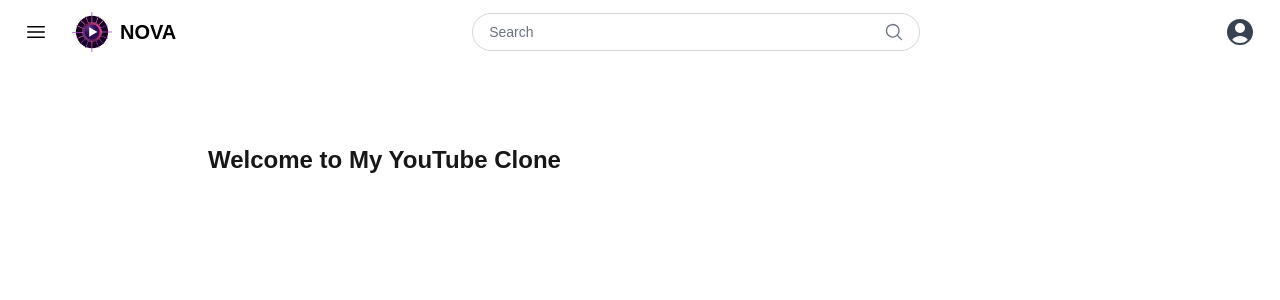
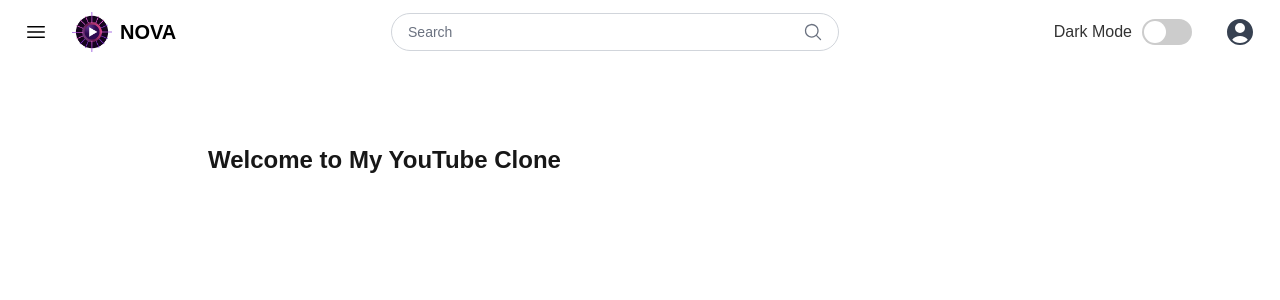
Before and after one commit to QuantumCubed/NOVA, a Next.js app in the folder nova-ui/: page / in a window 1280 px wide. Shown: the top 300 px of the page. Built offline with nearby package versions, Linux system fonts and the light colour scheme.

Commit message:
dark mode toggle added

```diff
--- /dev/null
+++ b/nova-ui/src/app/components/ColorModeToggle.tsx
@@ -0,0 +1,41 @@
+// src/app/components/ColorModeToggle.tsx
+import { useEffect, useState } from 'react';
+
+const ColorModeToggle = () => {
+    const [darkMode, setDarkMode] = useState(false); // Default to light mode
+
+    useEffect(() => {
+        const currentTheme = window.localStorage.getItem('theme'); // Check theme from local storage
+        if (currentTheme === 'dark') {
+            setDarkMode(true);
+            document.documentElement.classList.add('dark');
+        } else {
+            document.documentElement.classList.remove('dark');
+        }
+    }, []);
+
+    const toggleDarkMode = () => {
+        const newDarkMode = !darkMode;
+        setDarkMode(newDarkMode);
+        document.documentElement.classList.toggle('dark', newDarkMode);
+        window.localStorage.setItem('theme', newDarkMode ? 'dark' : 'light');
+    };
+
+    return (
+        <div className="color-mode-toggle-container">
+            <span className="color-mode-label">Dark Mode</span>
+            <div className="switch">
+                <input
+                    id="dark-mode-switch"
+                    type="checkbox"
+                    checked={darkMode}
+                    onChange={toggleDarkMode}
+                    className="color-mode-input"
+                />
+                <span className="slider round"></span>
+            </div>
+        </div>
+    );
+};
+
+export default ColorModeToggle;
--- a/nova-ui/src/app/components/Header.tsx
+++ b/nova-ui/src/app/components/Header.tsx
@@ -7,6 +7,7 @@ import LogoButton from "./LogoButton";
 import SearchBar from "./SearchBar";
 import UserProfileButton from "./UserProfileButton";
 import Sidebar from "./Sidebar";
+import ColorModeToggle from "./ColorModeToggle"; // Import the toggle component
 
 const Header: React.FC = () => {
   const [isSidebarOpen, setIsSidebarOpen] = useState(false);
@@ -33,7 +34,11 @@ const Header: React.FC = () => {
           <SearchBar />
         </div>
 
-        {/* Right Section: User/Profile Button */}
+        {/* Right Section: Dark Mode Toggle and User/Profile Button */}
+        <div className="color-mode-toggle-container">
+          <ColorModeToggle /> {/* Placed inside a dedicated div */}
+        </div>
+
         <div className="header-right-section">
           <UserProfileButton />
         </div>
--- a/nova-ui/src/app/globals.css
+++ b/nova-ui/src/app/globals.css
@@ -1,4 +1,4 @@
-/* src/app/globals.css */
+/* globals.css */
 @tailwind base;
 @tailwind components;
 @tailwind utilities;
@@ -7,6 +7,12 @@ body {
   color: #171717;
   background: #ffffff;
   font-family: Arial, Helvetica, sans-serif;
+}
+
+/* Dark mode styles */
+.dark body {
+  background: #333;
+  color: #f4f4f4;
 }
 
 @layer components {
@@ -25,7 +31,7 @@ body {
   }
 
   .header-right-section {
-    @apply flex items-center space-x-4; /* space-x-4 = 1rem */
+    @apply flex items-center; /* Adjusted to control spacing individually */
   }
 
   /* Button Components */
@@ -52,7 +58,7 @@ body {
 
   /* UserProfileButton Component */
   .user-profile-button {
-    @apply p-2 focus:outline-none; /* p-2 = 0.5rem */
+    @apply ml-2 p-2 focus:outline-none; /* Reduced left margin for less spacing */
   }
 
   .user-profile-icon {
@@ -81,6 +87,69 @@ body {
     @apply w-5 h-5 text-gray-500; /* w-5 = 1.25rem, h-5 = 1.25rem */
   }
 
-  /* Sidebar Component */
-  /* Sidebar styles are handled within the Sidebar component using Tailwind classes */
+  /* Color Mode Toggle Container */
+  .color-mode-toggle-container {
+    @apply flex items-center justify-center mr-2; /* Reduced right margin for less spacing */
+  }
+
+  .color-mode-label {
+    font-size: 16px;
+    color: #333;
+    margin-right: 10px; /* space between the label and the switch */
+    user-select: none; /* prevent text selection */
+    cursor: default; /* ensure the cursor doesn't suggest interactivity */
+  }
+
+  /* Styling for the switch (checkbox) to make it look like a toggle */
+  .switch {
+    position: relative;
+    display: inline-block;
+    width: 50px;  /* width of the switch */
+    height: 26px; /* height of the switch */
+  }
+
+  .switch input {
+    position: absolute;
+    opacity: 0; /* hide the input */
+    width: 100%;
+    height: 100%;
+    cursor: pointer; /* ensure it's clickable */
+    z-index: 2; /* make sure the input is clickable over the slider */
+  }
+
+  .slider {
+    position: absolute;
+    cursor: pointer;
+    top: 0;
+    left: 0;
+    right: 0;
+    bottom: 0;
+    background-color: #ccc; /* off background color */
+    transition: .4s;
+    border-radius: 26px;
+  }
+
+  .slider:before {
+    position: absolute;
+    content: "";
+    height: 22px;  /* Diameter of the slider */
+    width: 22px;   /* Diameter of the slider */
+    left: 2px;
+    bottom: 2px;
+    background-color: white;
+    transition: .4s;
+    border-radius: 50%;
+  }
+
+  input:checked + .slider {
+    background-color: #2196F3; /* on state background color */
+  }
+
+  input:checked + .slider:before {
+    transform: translateX(24px); /* slide the toggle */
+  }
+
+  input:focus + .slider {
+    box-shadow: 0 0 1px #2196F3; /* focus state */
+  }
 }
--- a/nova-ui/tailwind.config.ts
+++ b/nova-ui/tailwind.config.ts
@@ -1,6 +1,7 @@
 import type { Config } from "tailwindcss";
 
 const config: Config = {
+  darkMode: 'class', // Enable dark mode by class strategy
   content: [
     "./src/pages/**/*.{js,ts,jsx,tsx,mdx}",
     "./src/components/**/*.{js,ts,jsx,tsx,mdx}",
```
Also changed, not shown: 1 other file (tests, documents, lock files or other folders).
